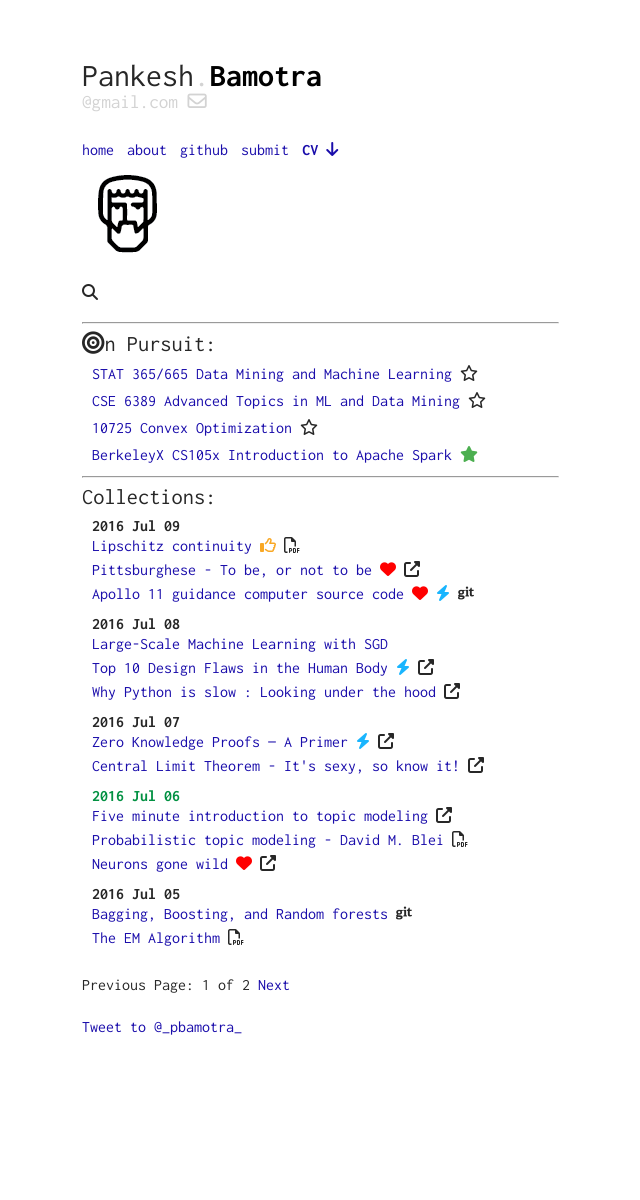
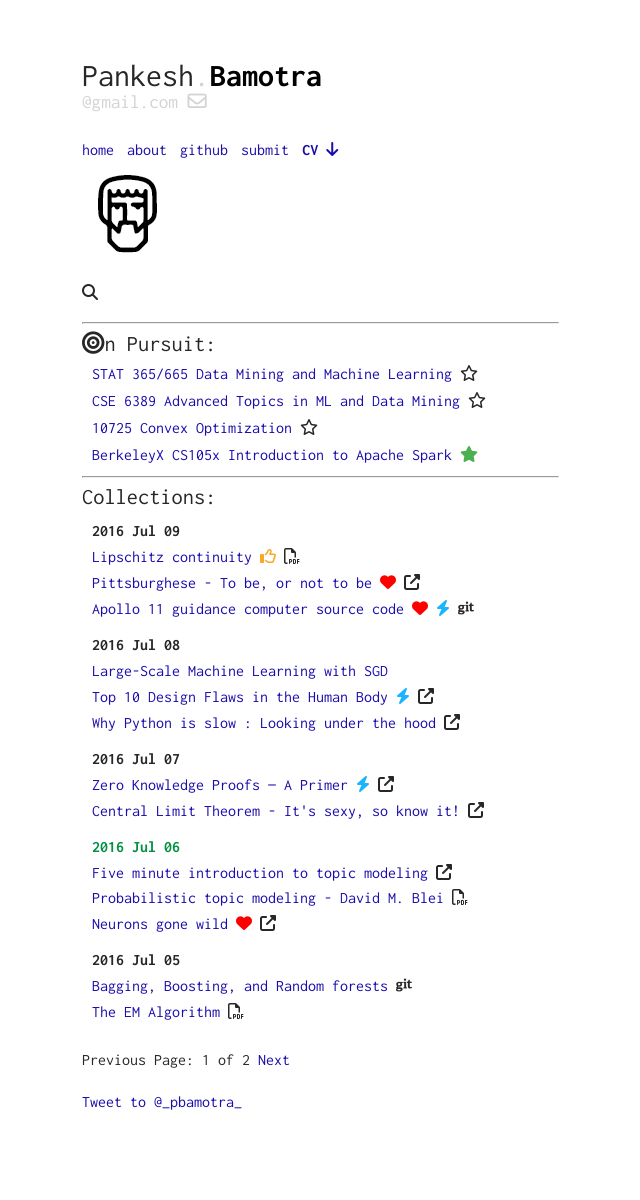
Before and after one commit to pbamotra/sciontist, a Jekyll site: the page built from index.html, in a window 1280 px wide. Shown: the whole page, without its empty margins (258-898 px from the left). Built offline with Jekyll 4.4.1, drawn with Linux system fonts in a browser that asks for light colours; nearby versions of some CDN libraries; a script that is not in the unit is left out; the list of posts is cut into pages by our own code; comment, search, counter and statistics services are not loaded; before the commit the page ends 1125 px from its top, so only the background shows below that.

Commit message:
Added ID to collections UL and li line-heigh:1.62em

```diff
--- a/assets/css/main.scss
+++ b/assets/css/main.scss
@@ -2682,3 +2682,7 @@ input.search-box::-ms-input-placeholder {
   text-align: center;
   line-height: 1em;
 }
+
+ul#collections li {
+    line-height: 1.62em;
+}
```
